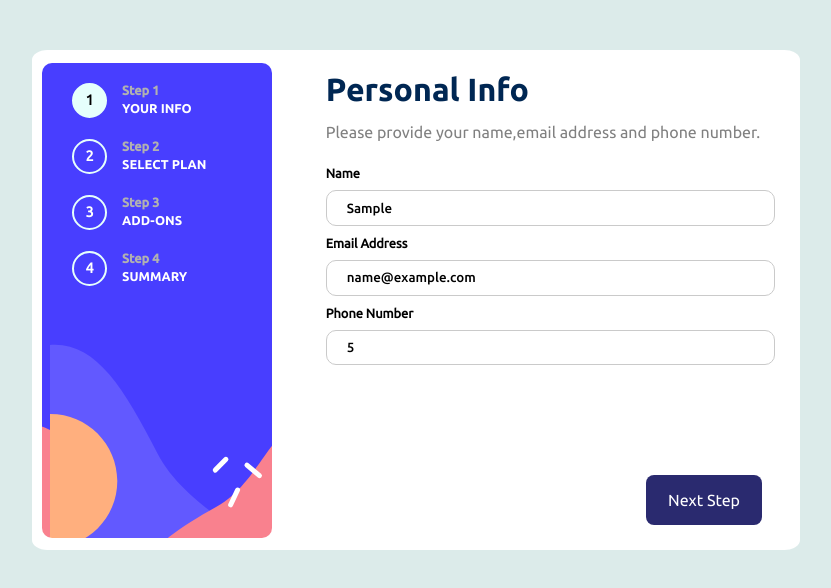
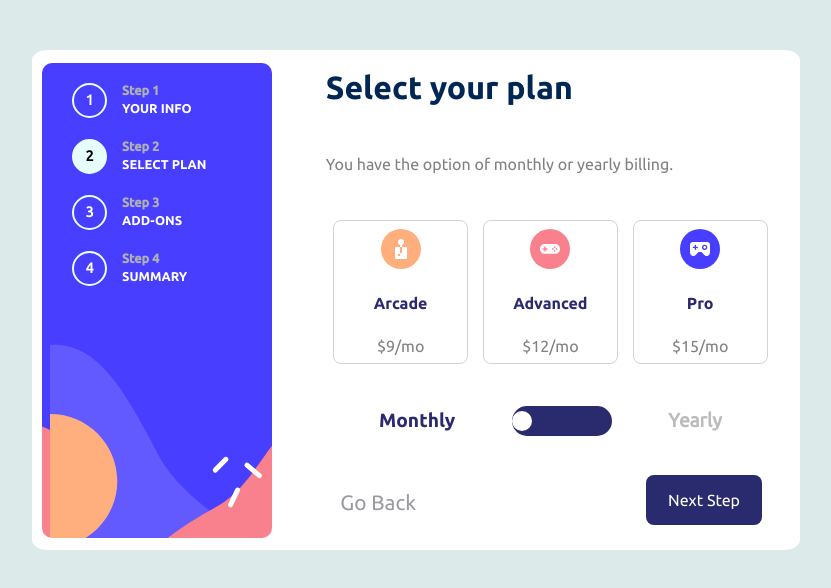
Before and after one commit to SamuelBorborema/Proj-MultiStep-FrontOnly-, a plain HTML site: page index.html in a window 1280 px wide. Both pictures are taken after typing "Sample", "name@example.com", "5" into the empty fields and a click on the input "Next". Shown: the whole page, without its empty margins (224-1055 px from the left). Drawn offline with Linux system fonts and the light colour scheme.

Commit message:
NameBugSolved,NextSolved

```diff
--- a/script.js
+++ b/script.js
@@ -25,7 +25,7 @@ let NomeUsuario = '';
 NextForm.addEventListener('click',()=>{
     if(Nome.value == ''||Email.value == '' || NumeroCadastro.value == ''){
         const s = document.querySelector('.alert').style.display = 'flex';
-        ContainerPai.classList.add('blurr');
+        ContainerPai.classList.  add('blurr');
         imgMain.classList.add('blurr');
     }
 
@@ -33,7 +33,10 @@ NextForm.addEventListener('click',()=>{
 });
 
 Form.addEventListener('submit',(e)=>{
+    h1Steps.item(Step-1).classList.toggle('active');
+    h1Steps.item(Step).classList.toggle('active');
     e.preventDefault();
+    Step++;
     CaseStep();
     NextForm.style.display = 'none';
     next.style.display = 'block';
@@ -203,7 +206,7 @@ function yearlyCheck(){
 function CaseStep(){
     switch (Step) {
         case 1:
-            next.classList.toggle('responsive');
+            NomeUsuario = '';
             NextForm.style.display = 'block';
             step1.style.display = 'flex';
             step2.style.display ='none';
--- a/style.css
+++ b/style.css
@@ -573,6 +573,10 @@ input:checked + label + .mo-y h2{
     letter-spacing: 1px;
 }
 
+.step5 img{
+    display: block;
+}
+
 .alert{
     width: 600px;
     height: 400px;
```
